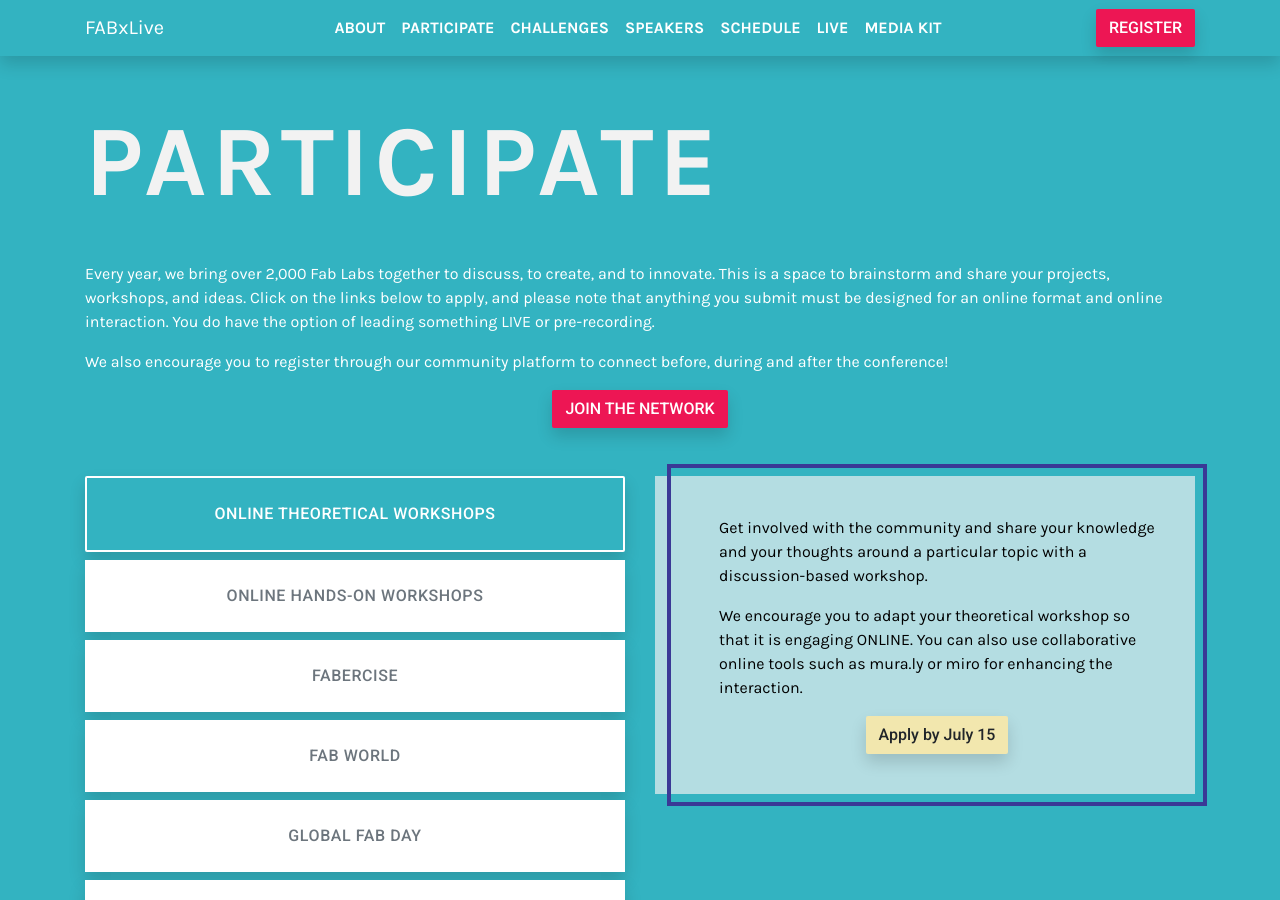
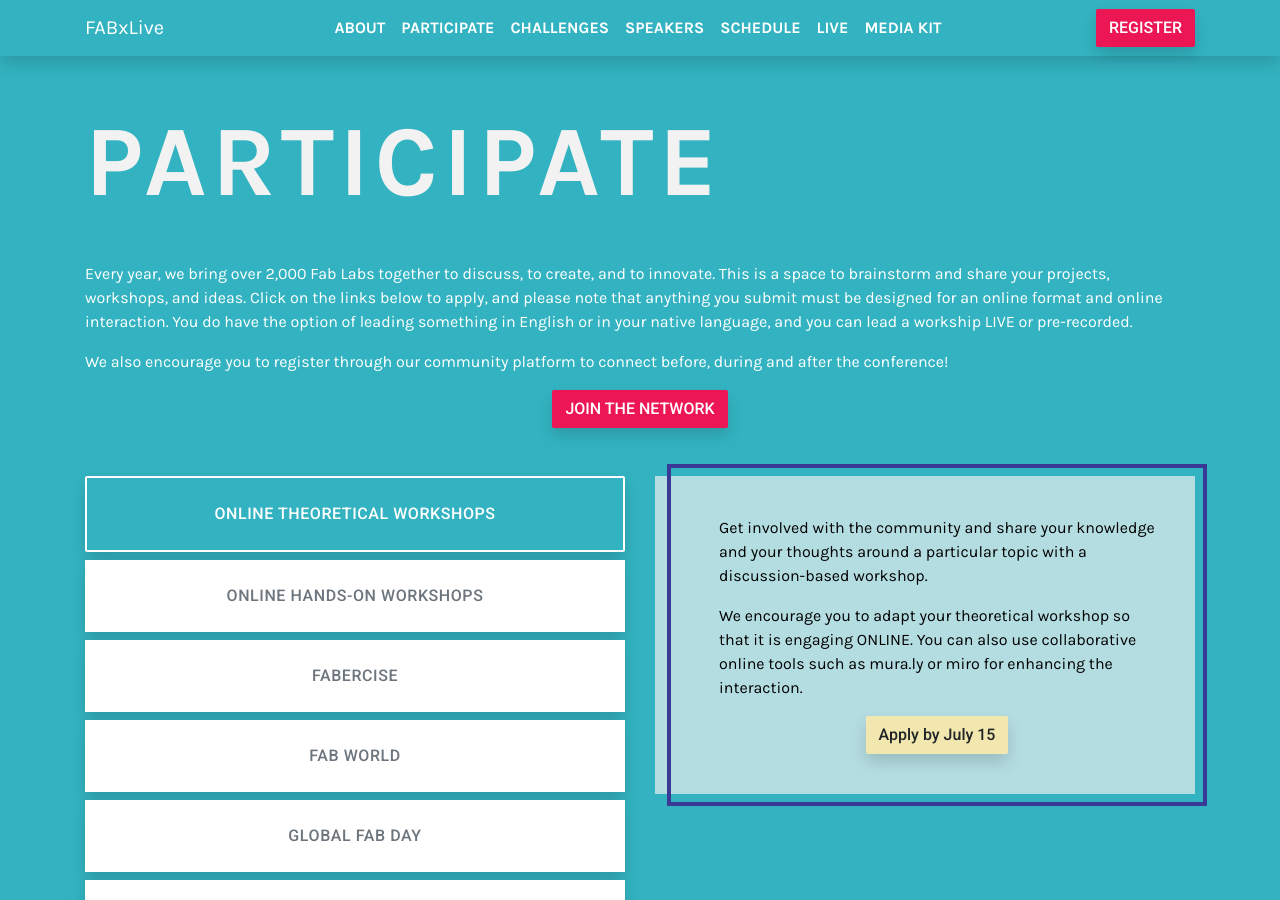
Before and after one commit to fabfoundation/fabxlive2020, a Jekyll site: the page built from index.html, in a window 1280 px wide and 900 px high, scrolled down 1928 px. Built offline with Jekyll 4.4.1, drawn with Linux system fonts in a browser that asks for light colours; nearby versions of some CDN libraries.

Commit message:
Update index.html

```diff
--- a/index.html
+++ b/index.html
@@ -120,7 +120,7 @@ title: FABxLive
     <h1>PARTICIPATE</h1>
     <p>
     Every year, we bring over 2,000 Fab Labs together to discuss, to create, and to innovate. This is a space to brainstorm and share your projects, workshops, and ideas.
-    Click on the links below to apply, and please note that anything you submit must be designed for an online format and online interaction. You do have the option of leading something LIVE or pre-recording.
+    Click on the links below to apply, and please note that anything you submit must be designed for an online format and online interaction. You do have the option of leading something in English or in your native language, and you can lead a workship LIVE or pre-recorded.
     </p>
     <p>
     We also encourage you to register through our community platform to connect before, during and after the conference!
```
